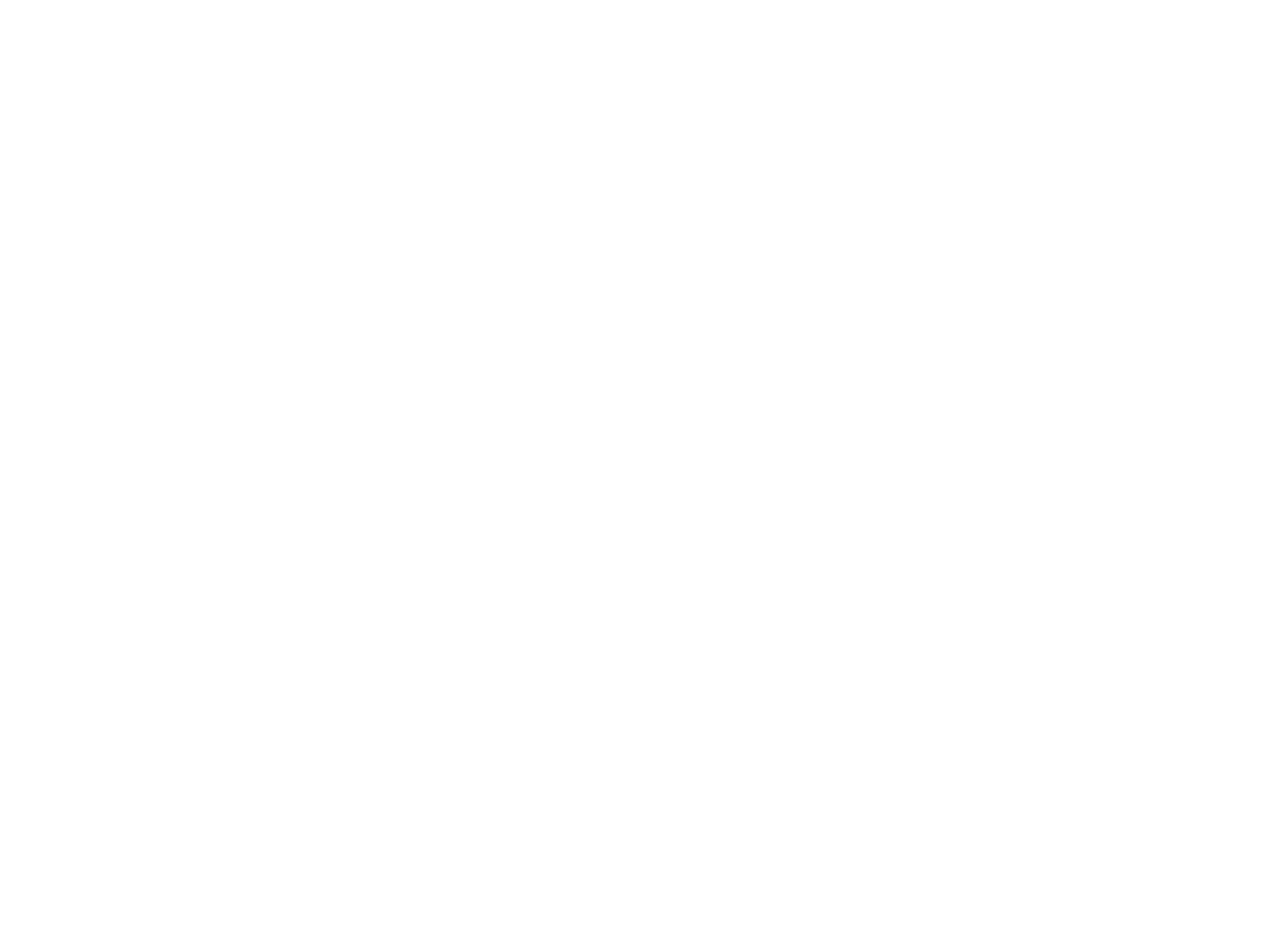
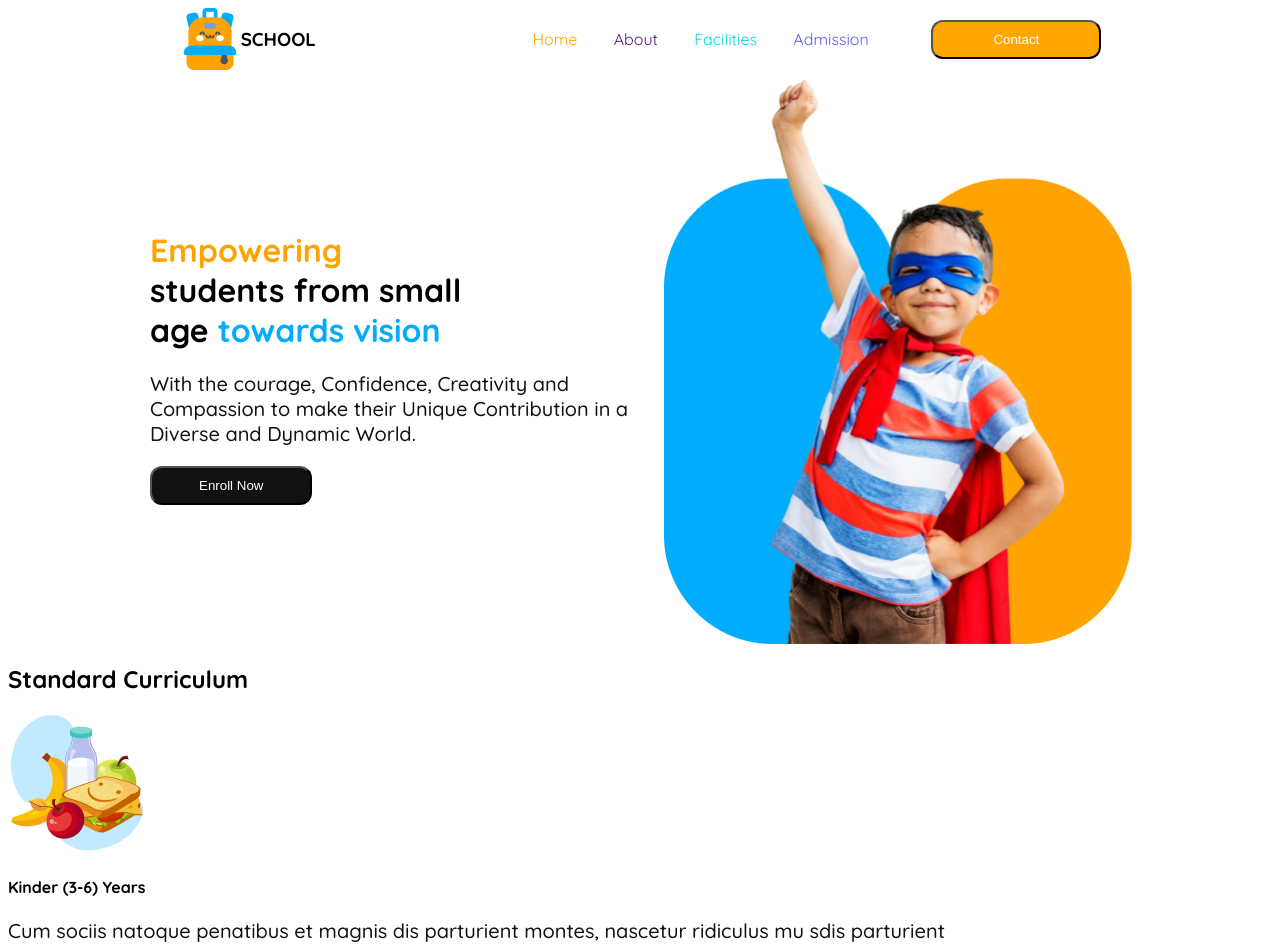
Before and after one commit to mhk432/my-responce-github-repo, a plain HTML site: page index.html in a window 1280 px wide. Shown: the top 946 px of the page. Before the commit the page ends 800 px from the top, so only its background shows below. Drawn offline with Linux system fonts and the light colour scheme.

Commit message:
added hero kids an index.html

```diff
--- a/index.html
+++ b/index.html
@@ -4,12 +4,70 @@
     <meta charset="UTF-8">
     <meta name="viewport" content="width=device-width, initial-scale=1.0">
     <title>Responce github </title>
+    <link rel="stylesheet" href="styles/responce.css">
 </head>
-<body>
-    <header>
+<body class="quicksand-font">
+     <header class="">
+     <nav class="nav">
+        <div class="img">
+        <img src="assets/logo.png" alt="">
+        <h3>SCHOOL</h3>
+    </div>
+        <div class="div-1">
+            <a class="c-1"  href="">Home</a>
+            <a class="c-2"  href="">About</a>
+            <a class="c-3" href="">Facilities</a>
+            <a class="c-4" href="">Admission</a>
 
-    </header>
-    <main>
+        </div>
+
+    <a href="contac"><button class="oraene">Contact</button></a>
+
+     </nav>
+     <div class="containner">
+        <div class="banner-container">
+        <h1><span class="commit">Empowering <br></span>
+            students from small <br> age <span class="tom">towards vision</span> </h1>
+            <p>With the courage, Confidence, Creativity and Compassion to make their Unique Contribution in a Diverse and Dynamic World.</p>
+            <button class="black">Enroll Now</button>
+            </div>
+
+            <img class="img2"  src="assets/hero-kids.png" alt="">
+     </div>
+      </header>
+     <main>
+        <div class="card-containner">
+            <h2>Standard Curriculum</h2>
+            <div>
+                <img src="assets/kinder.png" alt="">
+                <h4>Kinder (3-6) Years</h4>
+                <p>Cum sociis natoque penatibus et magnis
+                    dis parturient montes, nascetur ridiculus
+                    mu sdis parturient</p>
+                <button>Read More</button>
+
+            </div>
+            <div>
+                <img src="assets/elementary.png" alt="">
+                <h4>Elementary School</h4>
+                <p>Cum sociis natoque penatibus et magnis
+                    dis parturient montes, nascetur ridiculus
+                    mu sdis parturient</p>
+                <button>Read More</button>
+
+            </div>
+            <div>
+                <img src="assets/middle.png" alt="">
+                <h4>Middle (10-16) Years</h4>
+                <p>Cum sociis natoque penatibus et magnis
+                    dis parturient montes, nascetur ridiculus
+                    mu sdis parturient</p>
+                <button>Read More</button>
+
+            </div>
+
+
+        </div>
 
     </main>
     <footer>
--- /dev/null
+++ b/styles/responce.css
@@ -0,0 +1,126 @@
+
+@import url('https://fonts.googleapis.com/css2?family=Quicksand:wght@300..700&display=swap');
+
+.quicksand-font{
+  font-family: "Quicksand", serif;
+  font-optical-sizing: auto;
+  font-weight: 400;
+  font-style: normal;
+}
+ .nav{
+  /* max-width: 1140px; */
+  margin: 0 140px 0 140px;
+}
+.img{
+  display: flex;
+  margin-right: 186px;
+  /* width: 100%; */
+  height:;
+}
+nav {
+  display: flex;
+  align-items: center;
+  justify-content:space-evenly;
+  /* height: 102px; */
+  /* margin: 0 140px 0 140px; */
+  ;
+
+
+}
+.div-1{
+  margin-right: 32px;
+}
+.c-1{
+  margin-right: 32px;
+  color: rgba(254, 163, 1, 1);
+
+
+}
+.c2{
+  color: rgba(1, 172, 253, 1);
+  margin-left: 32px;
+
+}
+.c-3{
+color: rgba(5, 212, 223, 1);
+margin-left: 32px;
+}
+.c-4{
+  color: rgba(93, 88, 239, 1);
+  margin-left: 32px;
+}
+nav a{
+  text-decoration: none;
+  gap: 10px;
+  justify-content: space-between;
+}
+.contac{
+  display: flex;
+  justify-content: space-between;
+  background-color: orange;
+  margin-left: 186px;
+
+}
+.oraene{
+  width: 500;
+  font-family: 20px;
+  color:rgba(255, 255, 255, 1);
+  background-color: orange;
+  padding: 10px 60px 10px 60px;
+  border-radius: 12px;
+}
+.containner{
+  display: flex;
+  align-items: center;
+  justify-content: space-between;
+/* max-width: 1160px; */
+  /* width: 575px; */
+  margin: 0 140px 0 142px;
+  /* gap: 50px
+}
+.banner-container{
+  /* width: 640px; */
+}
+/* .img2{
+  width: ;
+}
+/* .banner-container{
+  width: 640px; */
+}
+ */
+ h1{
+
+  font-weight: bold;
+  font-size: 56px;
+ }
+ p{
+  color: rgba(17, 17, 17, 1);
+  font-weight: 500;
+  font-size: 20px;
+ }
+
+ .commit{
+color:rgba(254, 163, 1, 1) ;
+ }
+ .tom{
+  color:rgba(1, 172, 253, 1) ;
+
+ }
+ .black{
+  padding: 10px 47px 10px 47px;
+  border-radius: 12px;
+  background-color: rgba(17, 17, 17, 1);
+  color:rgba(255, 255, 255, 1) ;
+  font-size: ;
+ }
+ .img2{
+  width: 468px;
+ }
+ @media screen and (max-width:576px){
+  .containner{
+    flex-direction: column-reverse;
+    width: 100%;
+
+ }
+
+ }
```
